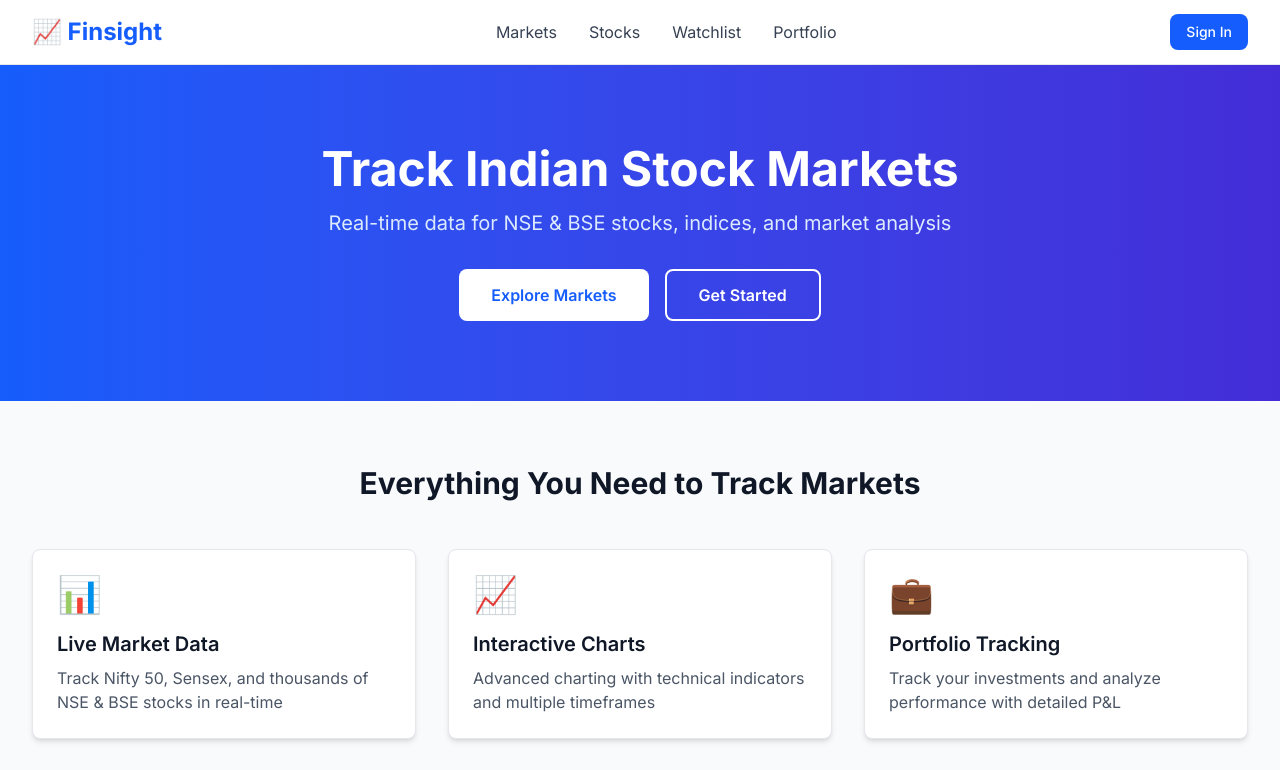
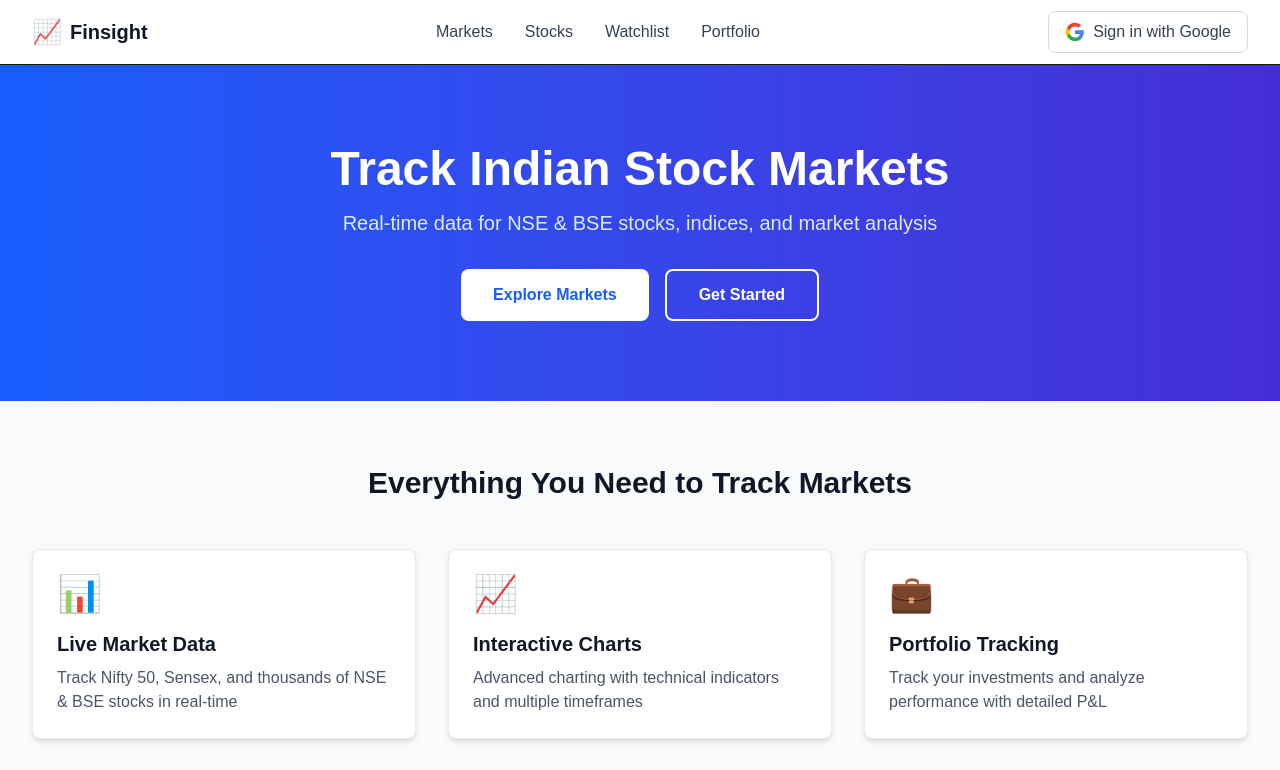
Before and after one commit to finsight-platform-io/finsight-web, a Next.js app: page / in a window 1280 px wide. Shown: the top 770 px of the page. Built offline with nearby package versions, Linux system fonts and the light colour scheme; no server answers.

Commit message:
feat: add Google OAuth authentication with NextAuth v5

```diff
--- /dev/null
+++ b/app/api/auth/[...nextauth]/route.ts
@@ -0,0 +1,3 @@
+import { handlers } from "@/lib/auth";
+
+export const { GET, POST } = handlers;
--- a/app/layout.tsx
+++ b/app/layout.tsx
@@ -1,14 +1,23 @@
 import type { Metadata } from "next";
-import { Inter } from "next/font/google";
+import { Geist, Geist_Mono } from "next/font/google";
 import "./globals.css";
 import Header from "@/components/Header";
 import Footer from "@/components/Footer";
+import AuthProvider from "@/components/AuthProvider";
 
-const inter = Inter({ subsets: ["latin"] });
+const geistSans = Geist({
+  variable: "--font-geist-sans",
+  subsets: ["latin"],
+});
+
+const geistMono = Geist_Mono({
+  variable: "--font-geist-mono",
+  subsets: ["latin"],
+});
 
 export const metadata: Metadata = {
-  title: "Finsight - Indian Stock Market Information",
-  description: "Track NSE & BSE stocks, indices, and manage your portfolio",
+  title: "Finsight - Indian Stock Market Platform",
+  description: "Track NSE & BSE stocks, manage portfolio, and stay updated with market trends",
 };
 
 export default function RootLayout({
@@ -18,12 +27,14 @@ export default function RootLayout({
 }>) {
   return (
     <html lang="en">
-      <body className={`${inter.className} flex flex-col min-h-screen`}>
-        <Header />
-        <main className="flex-grow">
-          {children}
-        </main>
-        <Footer />
+      <body
+        className={`${geistSans.variable} ${geistMono.variable} antialiased`}
+      >
+        <AuthProvider>
+          <Header />
+          <main className="min-h-screen">{children}</main>
+          <Footer />
+        </AuthProvider>
       </body>
     </html>
   );
--- /dev/null
+++ b/components/AuthProvider.tsx
@@ -0,0 +1,11 @@
+"use client";
+
+import { SessionProvider } from "next-auth/react";
+
+export default function AuthProvider({
+  children,
+}: {
+  children: React.ReactNode;
+}) {
+  return <SessionProvider>{children}</SessionProvider>;
+}
--- a/components/Header.tsx
+++ b/components/Header.tsx
@@ -1,41 +1,158 @@
-import Link from 'next/link'
+"use client";
+
+import Link from "next/link";
+import { useSession, signIn, signOut } from "next-auth/react";
+import { useState } from "react";
 
 export default function Header() {
+  const { data: session, status } = useSession();
+  const [showDropdown, setShowDropdown] = useState(false);
+
   return (
-    <header className="border-b border-gray-200 bg-white">
+    <header className="bg-white shadow-sm border-b">
       <div className="max-w-7xl mx-auto px-4 sm:px-6 lg:px-8">
         <div className="flex justify-between items-center h-16">
           {/* Logo */}
           <Link href="/" className="flex items-center space-x-2">
-            <div className="text-2xl font-bold text-blue-600">
-              📈 Finsight
-            </div>
+            <span className="text-2xl">📈</span>
+            <span className="text-xl font-bold text-gray-900">Finsight</span>
           </Link>
 
           {/* Navigation */}
           <nav className="hidden md:flex space-x-8">
-            <Link href="/" className="text-gray-700 hover:text-blue-600 transition">
+            <Link
+              href="/markets"
+              className="text-gray-700 hover:text-blue-600 font-medium"
+            >
               Markets
             </Link>
-            <Link href="/stocks" className="text-gray-700 hover:text-blue-600 transition">
+            <Link
+              href="/stocks"
+              className="text-gray-700 hover:text-blue-600 font-medium"
+            >
               Stocks
             </Link>
-            <Link href="/watchlist" className="text-gray-700 hover:text-blue-600 transition">
+            <Link
+              href="/watchlist"
+              className="text-gray-700 hover:text-blue-600 font-medium"
+            >
               Watchlist
             </Link>
-            <Link href="/portfolio" className="text-gray-700 hover:text-blue-600 transition">
+            <Link
+              href="/portfolio"
+              className="text-gray-700 hover:text-blue-600 font-medium"
+            >
               Portfolio
             </Link>
           </nav>
 
-          {/* Auth Button */}
-          <div>
-            <button className="px-4 py-2 text-sm font-medium text-white bg-blue-600 rounded-lg hover:bg-blue-700 transition">
-              Sign In
-            </button>
+          {/* Auth Section */}
+          <div className="flex items-center space-x-4">
+            {status === "loading" ? (
+              <div className="text-gray-500">Loading...</div>
+            ) : session?.user ? (
+              // User is logged in - show profile dropdown
+              <div className="relative">
+                <button
+                  onClick={() => setShowDropdown(!showDropdown)}
+                  className="flex items-center space-x-2 hover:bg-gray-100 rounded-full p-2"
+                >
+                  {session.user.image ? (
+                    <img
+                      src={session.user.image}
+                      alt={session.user.name || "User"}
+                      className="w-8 h-8 rounded-full"
+                    />
+                  ) : (
+                    <div className="w-8 h-8 rounded-full bg-blue-600 flex items-center justify-center text-white font-medium">
+                      {session.user.name?.charAt(0) || "U"}
+                    </div>
+                  )}
+                  <span className="hidden md:block text-sm font-medium text-gray-700">
+                    {session.user.name}
+                  </span>
+                  <svg
+                    className="w-4 h-4 text-gray-500"
+                    fill="none"
+                    stroke="currentColor"
+                    viewBox="0 0 24 24"
+                  >
+                    <path
+                      strokeLinecap="round"
+                      strokeLinejoin="round"
+                      strokeWidth={2}
+                      d="M19 9l-7 7-7-7"
+                    />
+                  </svg>
+                </button>
+
+                {/* Dropdown Menu */}
+                {showDropdown && (
+                  <div className="absolute right-0 mt-2 w-48 bg-white rounded-md shadow-lg py-1 z-50 border">
+                    <div className="px-4 py-2 border-b">
+                      <p className="text-sm font-medium text-gray-900">
+                        {session.user.name}
+                      </p>
+                      <p className="text-xs text-gray-500">
+                        {session.user.email}
+                      </p>
+                    </div>
+                    <Link
+                      href="/profile"
+                      className="block px-4 py-2 text-sm text-gray-700 hover:bg-gray-100"
+                      onClick={() => setShowDropdown(false)}
+                    >
+                      Profile
+                    </Link>
+                    <Link
+                      href="/settings"
+                      className="block px-4 py-2 text-sm text-gray-700 hover:bg-gray-100"
+                      onClick={() => setShowDropdown(false)}
+                    >
+                      Settings
+                    </Link>
+                    <button
+                      onClick={() => {
+                        setShowDropdown(false);
+                        signOut();
+                      }}
+                      className="block w-full text-left px-4 py-2 text-sm text-red-600 hover:bg-gray-100"
+                    >
+                      Sign Out
+                    </button>
+                  </div>
+                )}
+              </div>
+            ) : (
+              // User is not logged in - show Sign In button
+              <button
+                onClick={() => signIn("google")}
+                className="flex items-center space-x-2 bg-white border border-gray-300 hover:bg-gray-50 text-gray-700 font-medium py-2 px-4 rounded-lg transition-colors"
+              >
+                <svg className="w-5 h-5" viewBox="0 0 24 24">
+                  <path
+                    fill="#4285F4"
+                    d="M22.56 12.25c0-.78-.07-1.53-.2-2.25H12v4.26h5.92c-.26 1.37-1.04 2.53-2.21 3.31v2.77h3.57c2.08-1.92 3.28-4.74 3.28-8.09z"
+                  />
+                  <path
+                    fill="#34A853"
+                    d="M12 23c2.97 0 5.46-.98 7.28-2.66l-3.57-2.77c-.98.66-2.23 1.06-3.71 1.06-2.86 0-5.29-1.93-6.16-4.53H2.18v2.84C3.99 20.53 7.7 23 12 23z"
+                  />
+                  <path
+                    fill="#FBBC05"
+                    d="M5.84 14.09c-.22-.66-.35-1.36-.35-2.09s.13-1.43.35-2.09V7.07H2.18C1.43 8.55 1 10.22 1 12s.43 3.45 1.18 4.93l2.85-2.22.81-.62z"
+                  />
+                  <path
+                    fill="#EA4335"
+                    d="M12 5.38c1.62 0 3.06.56 4.21 1.64l3.15-3.15C17.45 2.09 14.97 1 12 1 7.7 1 3.99 3.47 2.18 7.07l3.66 2.84c.87-2.6 3.3-4.53 6.16-4.53z"
+                  />
+                </svg>
+                <span>Sign in with Google</span>
+              </button>
+            )}
           </div>
         </div>
       </div>
     </header>
-  )
+  );
 }
--- /dev/null
+++ b/lib/auth.ts
@@ -0,0 +1,20 @@
+import NextAuth from "next-auth";
+import Google from "next-auth/providers/google";
+
+export const { handlers, signIn, signOut, auth } = NextAuth({
+  providers: [
+    Google({
+      clientId: process.env.GOOGLE_CLIENT_ID!,
+      clientSecret: process.env.GOOGLE_CLIENT_SECRET!,
+    }),
+  ],
+  callbacks: {
+    async session({ session, token }) {
+      if (session.user && token.sub) {
+        session.user.id = token.sub;
+      }
+      return session;
+    },
+  },
+  secret: process.env.NEXTAUTH_SECRET,
+});
```
